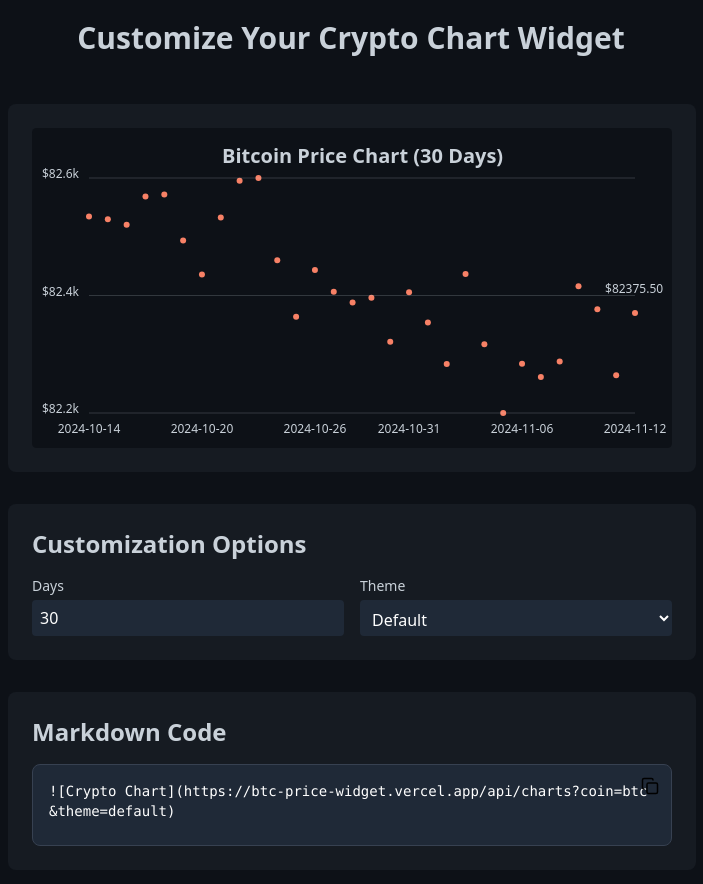
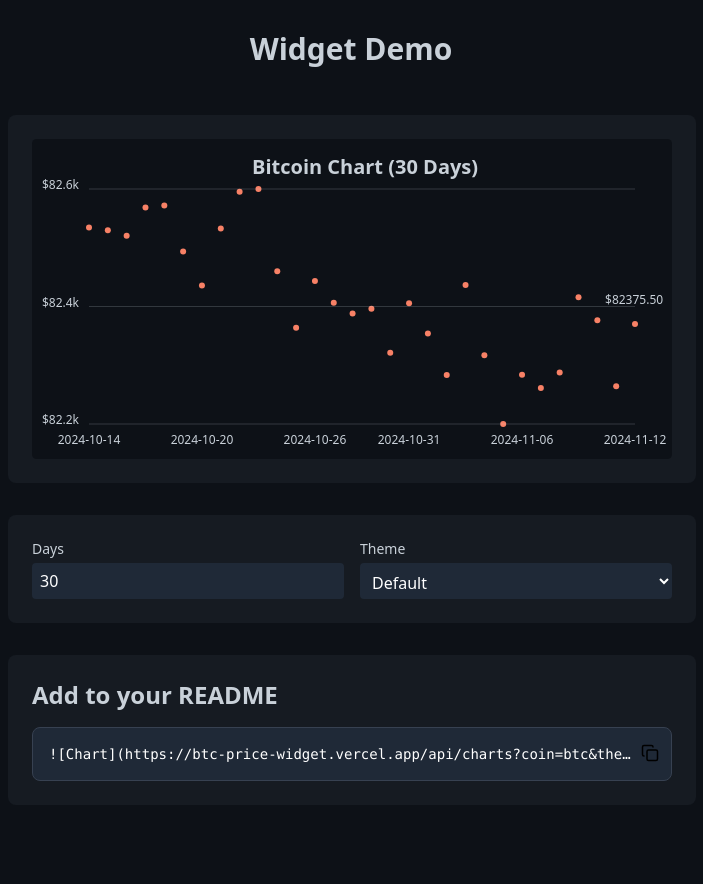
Before and after one commit to Nhahan/btc-price-widget, a Next.js app: page / in a window 1280 px wide. Shown: the part 784-1668 px from the top of the page, without its empty margins (288-991 px from the left). Built offline with nearby package versions, Linux system fonts and the light colour scheme.

Commit message:
refactor: chart titles and simplify `DemoSection`
Updated chart titles in ChartComponent and generateChart to remove "Price" for brevity. Simplified DemoSection by streamlining state initialization, removing redundant comments, and adjusting the markdown copying logic.

```diff
--- a/src/component/ChartComponent.tsx
+++ b/src/component/ChartComponent.tsx
@@ -47,7 +47,7 @@
     labelPaddingY = -5;
   }
 
-  const titleText = `${getCoinName(coinSymbol)} Price Chart (${days} Days)`;
+  const titleText = `${getCoinName(coinSymbol)} Chart (${days} Days)`;
 
   // **New Code for Calculating Label Indices**
   const numLabels = Math.max(2, Math.floor(width / 100));
--- a/src/component/section/DemoSection.tsx
+++ b/src/component/section/DemoSection.tsx
@@ -13,20 +13,13 @@
 
 export default function DemoSection() {
   const [copied, setCopied] = useState<boolean>(false);
-
-  // Fixed Coin Symbol to 'btc'
-  const coinSymbol: string = 'btc';
-
-  // State for customization options
   const [days, setDays] = useState<number>(30);
   const [selectedTheme, setSelectedTheme] = useState<ThemeName>('default');
+  const [data, setData] = useState<CoinDataPoint[]>([]);
 
-  // Fixed width and height
   const width: number = 640;
   const height: number = width / 2;
-
-  // Generate fake data based on days
-  const [data, setData] = useState<CoinDataPoint[]>([]);
+  const coinSymbol: string = 'btc';
 
   useEffect(() => {
     const generatedData = generateFakeCoinData(days);
@@ -35,7 +28,6 @@
 
   const { isRevealed, revealRef } = useRevealOnScroll();
 
-  // Current Theme
   const currentTheme: Theme = themes[selectedTheme];
 
   const options = {
@@ -48,17 +40,13 @@
     showIcon: false, // Removed showCoinIcon, set to false
   };
 
-  // Generate markdown code based on customization options
-  const markdownCode: string = `![Crypto Chart](https://btc-price-widget.vercel.app/api/charts?coin=${coinSymbol}&theme=${selectedTheme})`;
+  const markdownCode: string = `![Chart](https://btc-price-widget.vercel.app/api/charts?coin=${coinSymbol}&theme=${selectedTheme})`;
 
-  // Handle copying markdown code to clipboard
   const handleCopy = () => {
-    navigator.clipboard.writeText(markdownCode);
-    setCopied(true);
+    navigator.clipboard.writeText(markdownCode).then(() => setCopied(true));
     setTimeout(() => setCopied(false), 2000);
   };
 
-  // Handle changes in customization options
   const handleOptionChange = (e: ChangeEvent<HTMLInputElement | HTMLSelectElement>) => {
     const { name, value } = e.target;
 
@@ -79,7 +67,7 @@
       <div ref={revealRef} className='w-full max-w-[720px] mx-auto px-4'>
         <FadeIn>
           <h2 className='text-4xl font-bold mb-12 text-center' style={{ color: currentTheme.textColor }}>
-            {isRevealed && <TypingEffect text='Customize Your Crypto Chart Widget' />}
+            {isRevealed && <TypingEffect text='Widget Demo' />}
           </h2>
         </FadeIn>
         <div className='flex flex-col gap-8'>
@@ -92,9 +80,6 @@
           {/* Customization Controls */}
           <FadeIn>
             <div className='w-full bg-[#161b22] p-6 rounded-lg'>
-              <h3 className='text-2xl font-bold mb-4' style={{ color: currentTheme.textColor }}>
-                Customization Options
-              </h3>
               <form className='grid grid-cols-2 gap-4'>
                 {/* Days Selection */}
                 <div>
@@ -148,13 +133,15 @@
           <FadeIn>
             <div className='w-full bg-[#161b22] p-6 rounded-lg'>
               <h3 className='text-2xl font-bold mb-4' style={{ color: currentTheme.textColor }}>
-                Markdown Code
+                Add to your README
               </h3>
               <div className='relative bg-gray-800 p-4 rounded-lg border border-gray-700'>
-                <code className='block pb-2 text-sm text-white break-all'>{markdownCode}</code>
+                <code className='block text-sm text-white truncate max-w-full overflow-hidden whitespace-nowrap pr-4'>
+                  {markdownCode}
+                </code>
                 <button
                   onClick={handleCopy}
-                  className='absolute top-2 right-2 p-1 rounded hover:bg-gray-700 transition-colors'
+                  className='absolute top-3 right-2 p-1 rounded hover:bg-gray-700 transition-colors'
                   aria-label='Copy Markdown Code'
                 >
                   {copied ? <CheckCircle2 size={18} /> : <Copy size={18} />}
--- a/src/lib/generateChart.ts
+++ b/src/lib/generateChart.ts
@@ -94,7 +94,7 @@
   const coinIconUrl = getCoinIconUrl(coinSymbol);
   const coinName = getCoinName(coinSymbol);
 
-  const titleText = `${coinName} Price Chart (${days} Days)`;
+  const titleText = `${coinName} Chart (${days} Days)`;
   const titleTextLength = titleText.length * 10;
   const titleGroupTransformX = (width - titleTextLength - (showIcon ? 30 : 0)) / 2;
 
```
